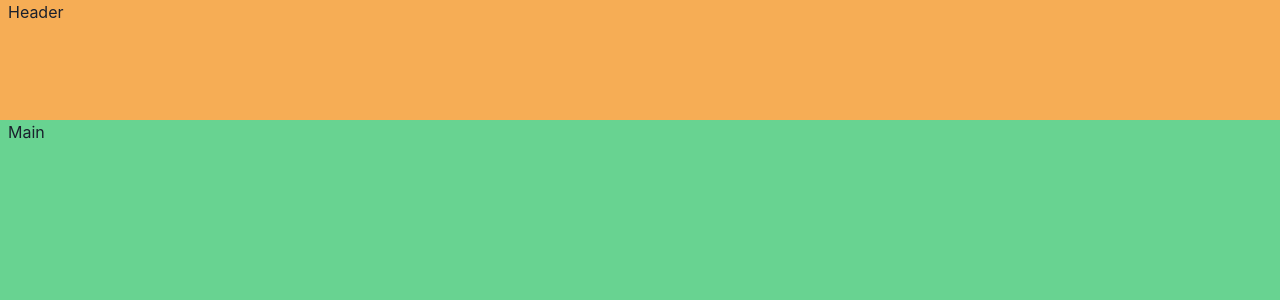
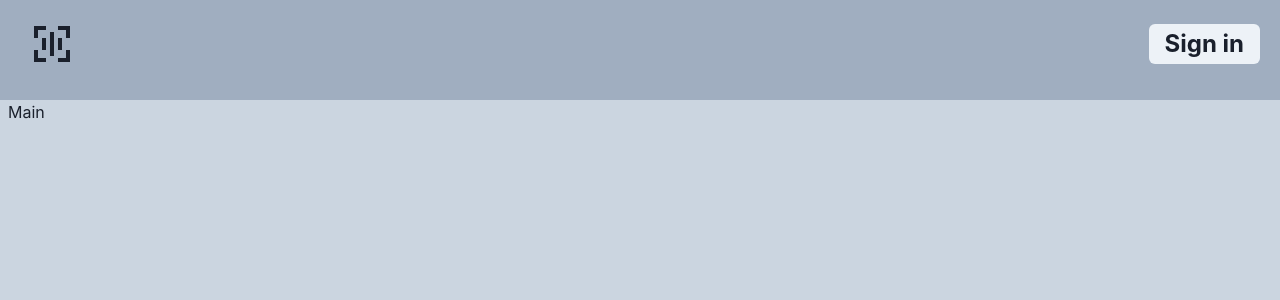
Before and after one commit to Rezmii/face-recognition-app, a React (Vite) app: page / in a window 1280 px wide. Shown: the top 300 px of the page. Built offline with nearby package versions, Linux system fonts and the light colour scheme.

Commit message:
Build header

```diff
--- a/package.json
+++ b/package.json
@@ -15,7 +15,8 @@
     "@emotion/styled": "^11.11.5",
     "framer-motion": "^11.2.10",
     "react": "^18.2.0",
-    "react-dom": "^18.2.0"
+    "react-dom": "^18.2.0",
+    "react-icons": "^5.2.1"
   },
   "devDependencies": {
     "@types/react": "^18.2.66",
--- a/src/App.tsx
+++ b/src/App.tsx
@@ -1,16 +1,17 @@
 import { Grid, GridItem } from "@chakra-ui/react";
+import Header from "./components/Header";
 
 function App() {
   return (
     <Grid
       h={"100vh"}
       templateAreas={`"header header" "main main" `}
-      gridTemplateRows={"15% 1fr"}
+      gridTemplateRows={"100px 1fr"}
     >
-      <GridItem pl="2" bg="orange.300" area={"header"}>
-        Header
+      <GridItem pl="2" bg="gray.400" area={"header"}>
+        <Header />
       </GridItem>
-      <GridItem pl="2" bg="green.300" area={"main"}>
+      <GridItem pl="2" bg="gray.300" area={"main"}>
         Main
       </GridItem>
     </Grid>
--- /dev/null
+++ b/src/components/Header.tsx
@@ -0,0 +1,15 @@
+import { Button, Flex, Icon } from "@chakra-ui/react";
+import { RiVoiceRecognitionLine } from "react-icons/ri";
+
+const Header = () => {
+  return (
+    <Flex justifyContent="space-between" alignItems="center" margin={5}>
+      <Icon as={RiVoiceRecognitionLine} boxSize={"3em"} />
+      <Button fontWeight="bold" fontSize="2xl">
+        Sign in
+      </Button>
+    </Flex>
+  );
+};
+
+export default Header;
```
Also changed, not shown: 1 other file (tests, documents, lock files or other folders).
